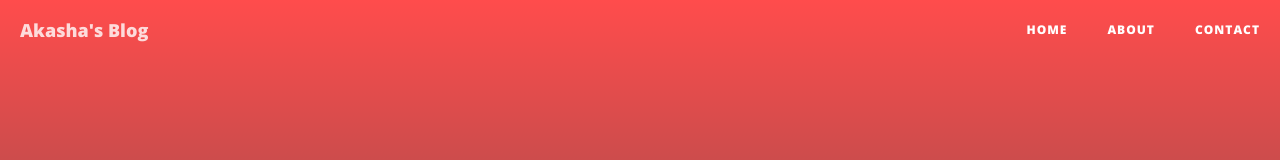
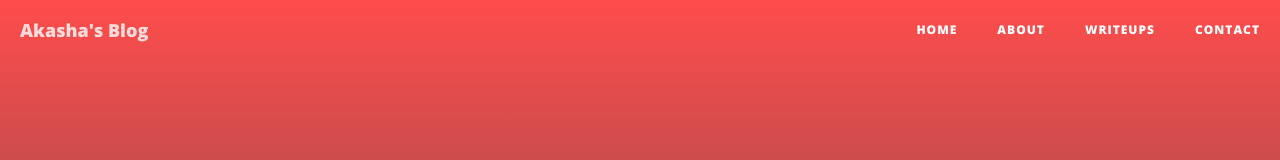
Before and after one commit to Akasha53/Akasha53.github.io, a plain HTML site: page post/CICTF.html in a window 1280 px wide. Shown: the top 160 px of the page. Drawn offline with nearby package versions, Linux system fonts and the light colour scheme; files whose address does not match are found by name.

Commit message:
Update CICTF.html

```diff
--- a/post/CICTF.html
+++ b/post/CICTF.html
@@ -55,6 +55,9 @@
                     </li>
                     <li>
                         <a href="../about.html">About</a>
+                    </li>
+                    <li>
+                        <a href="writeup.html">Writeups</a>
                     </li>
                     <li>
                         <a href="../contact.html">Contact</a>
```
